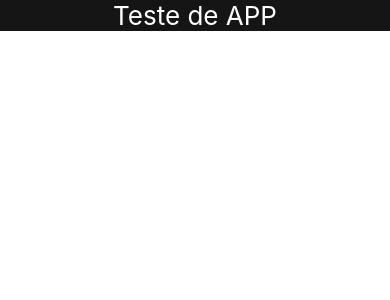
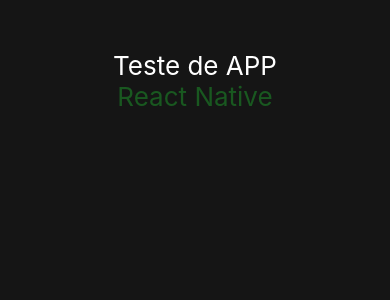
Before and after one commit to victorsxavierf/react_native, a React Native app: screen / in a window 390 px wide. Shown: the top 300 px of the page. Built offline with nearby package versions, Linux system fonts and the light colour scheme.

Commit message:
Utilização de StyleSheet

```diff
--- a/App.tsx
+++ b/App.tsx
@@ -1,15 +1,30 @@
-import {Text, View} from "react-native"
+import {Text, View, StyleSheet} from "react-native"
 
 export default function App(){
  return(
-    <View style = {{
-        backgroundColor: '#151515'
-    }}>
-        <Text style = {{
-            textAlign: "center",
-            color: '#FFFFFF',
-            fontSize: 26
-        }}> Teste de APP </Text>
+    <View style = {styles.container}>
+        <Text style = {styles.eventName}> Teste de APP </Text>
+        <Text style = {styles.eventDate}> React Native </Text>
     </View>
  )
 }
+
+const styles = StyleSheet.create({
+    container: {
+        flex: 1,
+        backgroundColor: '#151515'
+    },
+
+    eventName: {
+        marginTop: 50,
+        color: '#FFFFFF',
+        fontSize: 26,
+        textAlign: "center"
+    },
+
+    eventDate:{
+        color: '#195820',
+        fontSize: 26,
+        textAlign: "center"
+    }
+});
```
